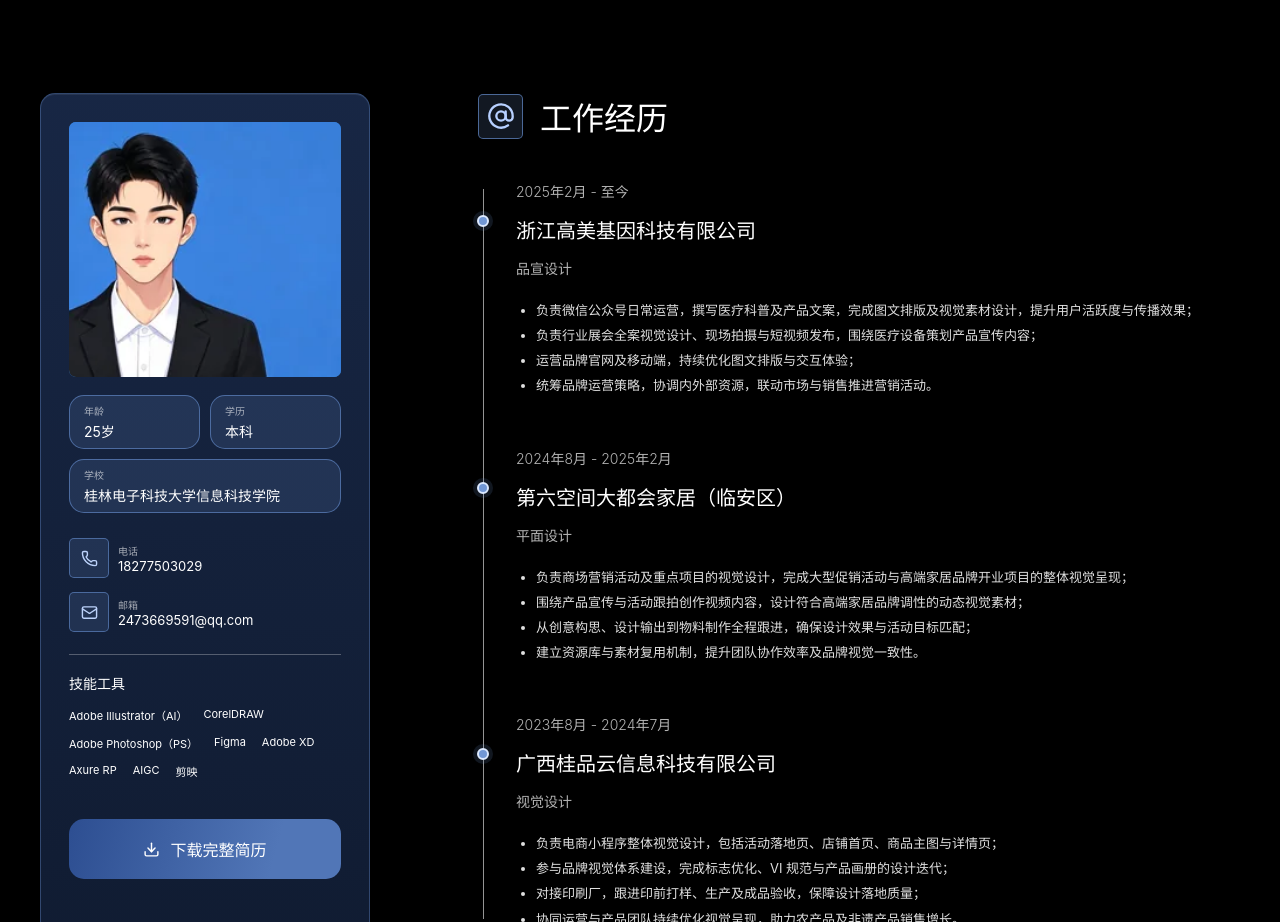
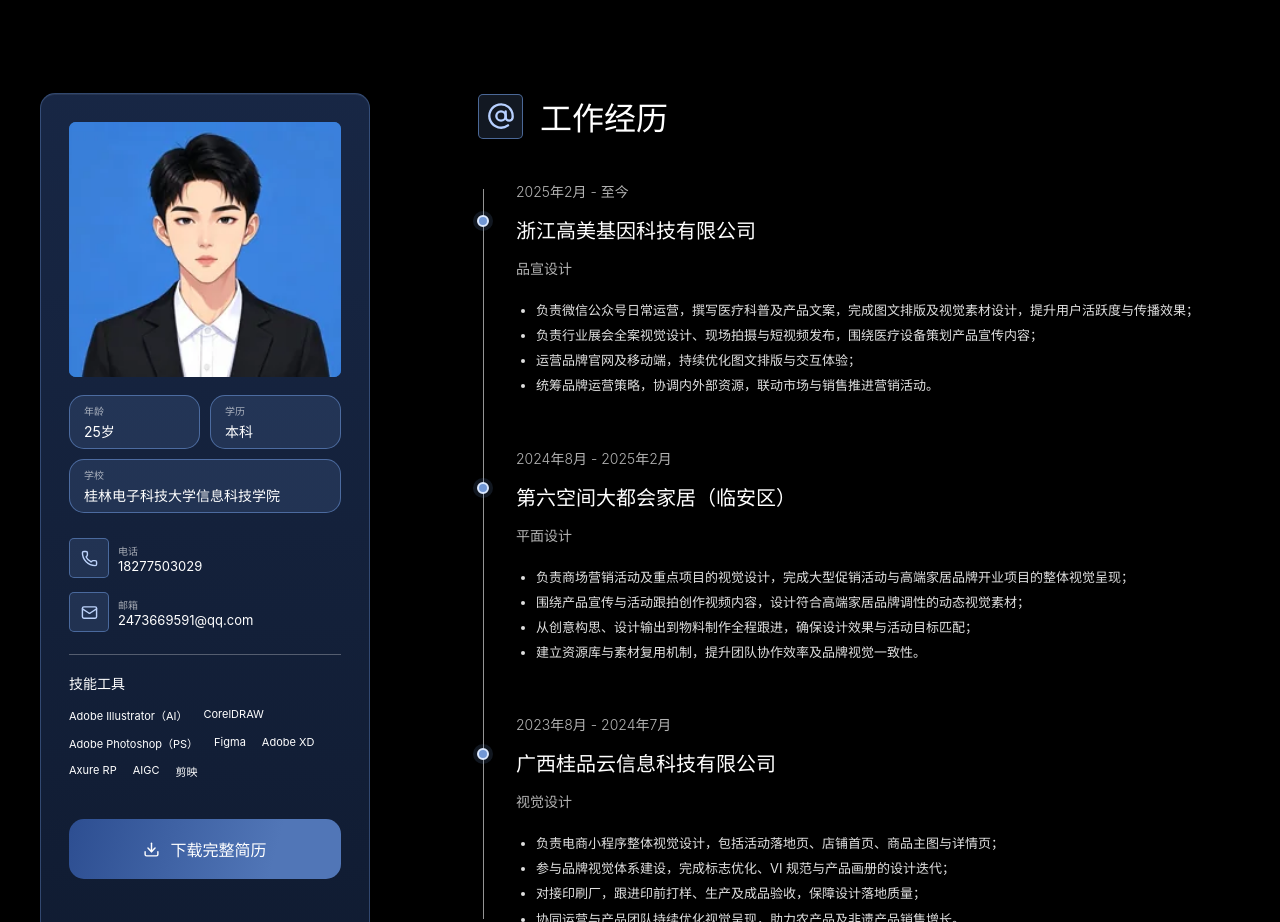
Before and after one commit to tzxsking/lihang, a React (Vite) app: page / in a window 1280 px wide. Shown: the part 940-1862 px from the top of the page. Built offline with nearby package versions, Linux system fonts and the light colour scheme.

Commit message:
Center profile portrait in card

```diff
--- a/src/App.css
+++ b/src/App.css
@@ -234,7 +234,7 @@ main {
   width: 100%;
   height: 100%;
   object-fit: cover;
-  object-position: center 26%;
+  object-position: 18% center;
 }
 
 .profile-facts {
```
Also changed, not shown: 4 other files (tests, documents, lock files or other folders).
